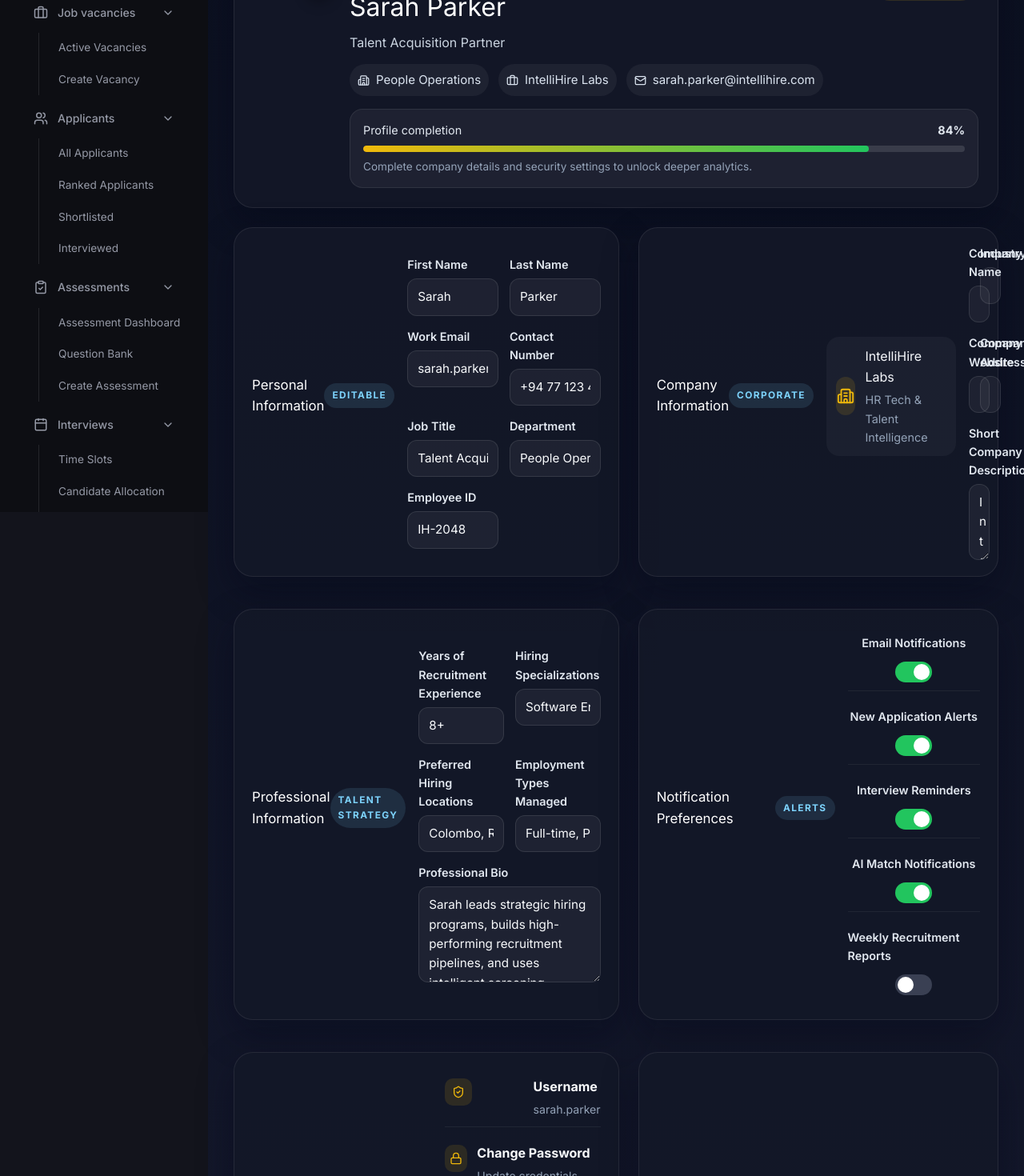
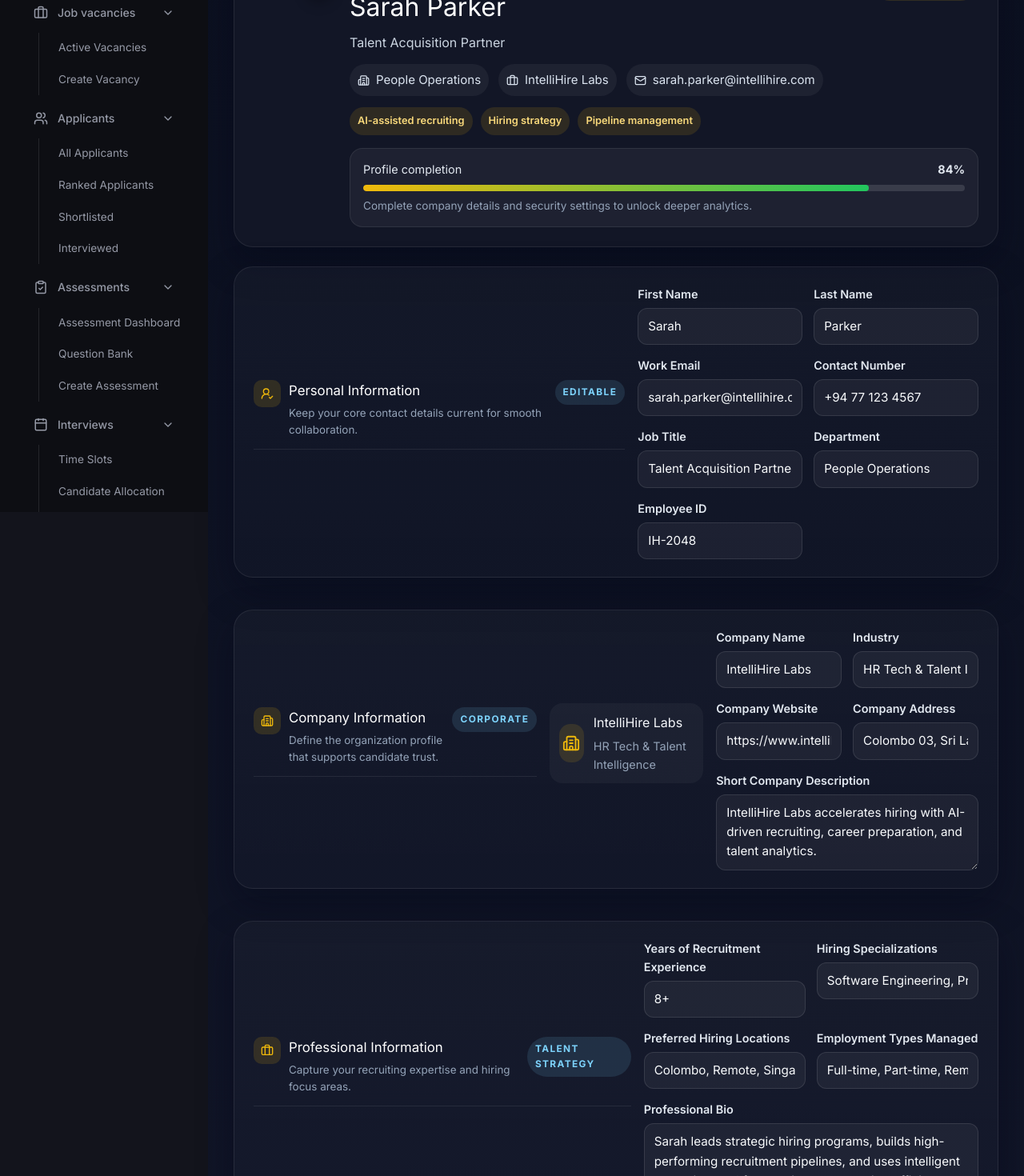
Before and after one commit to IntelliHire-project/Source-code, a React (Create React App) app in the folder frontend/: page /recruiter/profile in a window 1280 px wide. Shown: the part 160-1630 px from the top of the page at 80% size. Built offline with nearby package versions, Linux system fonts and the light colour scheme.

Commit message:
feat: enhance RecruiterProfilePage with highlights and improved section headings

```diff
--- a/frontend/src/pages/recruiter/RecruiterProfile/RecruiterProfilePage.css
+++ b/frontend/src/pages/recruiter/RecruiterProfile/RecruiterProfilePage.css
@@ -131,6 +131,25 @@
   font-size: 0.94rem;
 }
 
+.profile-highlights {
+  display: flex;
+  flex-wrap: wrap;
+  gap: 10px;
+  margin-top: 14px;
+}
+
+.highlight-chip {
+  display: inline-flex;
+  align-items: center;
+  gap: 6px;
+  padding: 7px 10px;
+  border-radius: 999px;
+  background: rgba(240, 185, 11, 0.12);
+  color: #f9d97b;
+  font-size: 0.8rem;
+  font-weight: 600;
+}
+
 .profile-meta-row span {
   display: inline-flex;
   align-items: center;
@@ -180,8 +199,28 @@
 .section-heading {
   display: flex;
   justify-content: space-between;
-  align-items: center;
-  margin-bottom: 16px;
+  align-items: flex-start;
+  gap: 12px;
+  margin-bottom: 18px;
+  padding-bottom: 12px;
+  border-bottom: 1px solid rgba(255, 255, 255, 0.08);
+}
+
+.section-title-group {
+  display: flex;
+  align-items: flex-start;
+  gap: 10px;
+}
+
+.section-icon {
+  width: 34px;
+  height: 34px;
+  border-radius: 10px;
+  display: grid;
+  place-items: center;
+  background: rgba(240, 185, 11, 0.14);
+  color: #f0b90b;
+  flex-shrink: 0;
 }
 
 .section-heading h2 {
@@ -191,9 +230,9 @@
 }
 
 .section-heading p {
-  margin: 0;
+  margin: 4px 0 0;
   color: #94a3b8;
-  font-size: 0.9rem;
+  font-size: 0.84rem;
 }
 
 .muted-pill {
@@ -208,13 +247,14 @@
 }
 
 .content-grid {
-  display: grid;
-  grid-template-columns: 1.1fr 1fr;
+  display: flex;
+  flex-direction: column;
   gap: 24px;
 }
 
 .profile-card {
-  padding: 20px 22px;
+  padding: 22px 24px;
+  background: linear-gradient(180deg, rgba(255,255,255,0.03), rgba(255,255,255,0.015));
 }
 
 .form-grid {
@@ -306,7 +346,7 @@ textarea:focus {
   justify-content: space-between;
   align-items: center;
   gap: 12px;
-  padding: 10px 0;
+  padding: 12px 0;
   border-bottom: 1px solid rgba(255, 255, 255, 0.06);
 }
 
@@ -382,6 +422,7 @@ textarea:focus {
 .action-card {
   display: flex;
   justify-content: flex-end;
+  padding-top: 18px;
 }
 
 .action-buttons {
--- a/frontend/src/pages/recruiter/RecruiterProfile/RecruiterProfilePage.jsx
+++ b/frontend/src/pages/recruiter/RecruiterProfile/RecruiterProfilePage.jsx
@@ -116,6 +116,12 @@ function RecruiterProfilePage() {
                   <span><Mail size={15} /> {profile.workEmail}</span>
                 </div>
 
+                <div className="profile-highlights">
+                  <span className="highlight-chip">AI-assisted recruiting</span>
+                  <span className="highlight-chip">Hiring strategy</span>
+                  <span className="highlight-chip">Pipeline management</span>
+                </div>
+
                 <div className="profile-progress-card">
                   <div className="progress-labels">
                     <span>Profile completion</span>
@@ -133,7 +139,13 @@ function RecruiterProfilePage() {
           <div className="content-grid">
             <section className="profile-card">
               <div className="section-heading">
+                <div className="section-title-group">
+                  <div className="section-icon"><UserRoundCheck size={16} /></div>
+                  <div>
                     <h2>Personal Information</h2>
+                    <p>Keep your core contact details current for smooth collaboration.</p>
+                  </div>
+                </div>
                 <span className="muted-pill">Editable</span>
               </div>
               <div className="form-grid">
@@ -170,7 +182,13 @@ function RecruiterProfilePage() {
 
             <section className="profile-card">
               <div className="section-heading">
+                <div className="section-title-group">
+                  <div className="section-icon"><Building2 size={16} /></div>
+                  <div>
                     <h2>Company Information</h2>
+                    <p>Define the organization profile that supports candidate trust.</p>
+                  </div>
+                </div>
                 <span className="muted-pill">Corporate</span>
               </div>
               <div className="company-card">
@@ -208,7 +226,13 @@ function RecruiterProfilePage() {
 
             <section className="profile-card">
               <div className="section-heading">
+                <div className="section-title-group">
+                  <div className="section-icon"><Briefcase size={16} /></div>
+                  <div>
                     <h2>Professional Information</h2>
+                    <p>Capture your recruiting expertise and hiring focus areas.</p>
+                  </div>
+                </div>
                 <span className="muted-pill">Talent Strategy</span>
               </div>
               <div className="form-grid">
@@ -237,7 +261,13 @@ function RecruiterProfilePage() {
 
             <section className="profile-card">
               <div className="section-heading">
+                <div className="section-title-group">
+                  <div className="section-icon"><BellRing size={16} /></div>
+                  <div>
                     <h2>Notification Preferences</h2>
+                    <p>Control how updates and recruitment alerts reach you.</p>
+                  </div>
+                </div>
                 <span className="muted-pill">Alerts</span>
               </div>
               <div className="toggle-list">
@@ -265,7 +295,13 @@ function RecruiterProfilePage() {
 
             <section className="profile-card">
               <div className="section-heading">
+                <div className="section-title-group">
+                  <div className="section-icon"><ShieldCheck size={16} /></div>
+                  <div>
                     <h2>Security & Account Settings</h2>
+                    <p>Protect your account and review access details.</p>
+                  </div>
+                </div>
                 <span className="muted-pill">Secure</span>
               </div>
               <div className="settings-stack">
@@ -309,7 +345,13 @@ function RecruiterProfilePage() {
 
             <section className="profile-card">
               <div className="section-heading">
+                <div className="section-title-group">
+                  <div className="section-icon"><Globe2 size={16} /></div>
+                  <div>
                     <h2>Professional Links</h2>
+                    <p>Connect your public professional profiles and company presence.</p>
+                  </div>
+                </div>
                 <span className="muted-pill">External</span>
               </div>
               <div className="link-stack">
```
Lines whose indentation alone changed are shown as unchanged.
